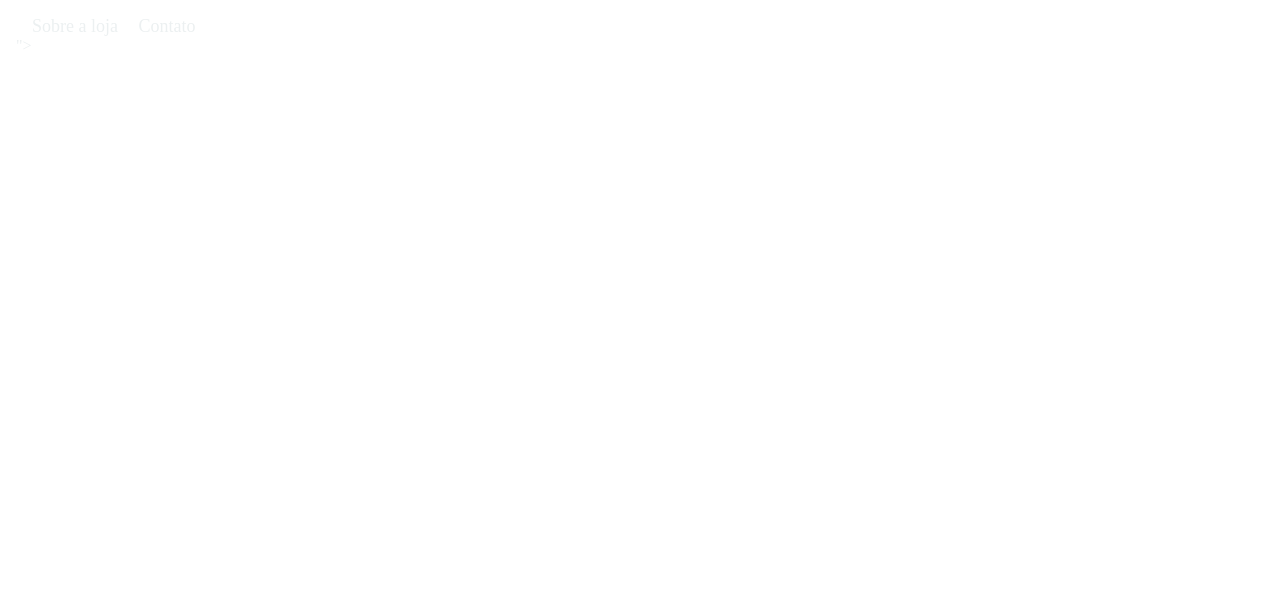
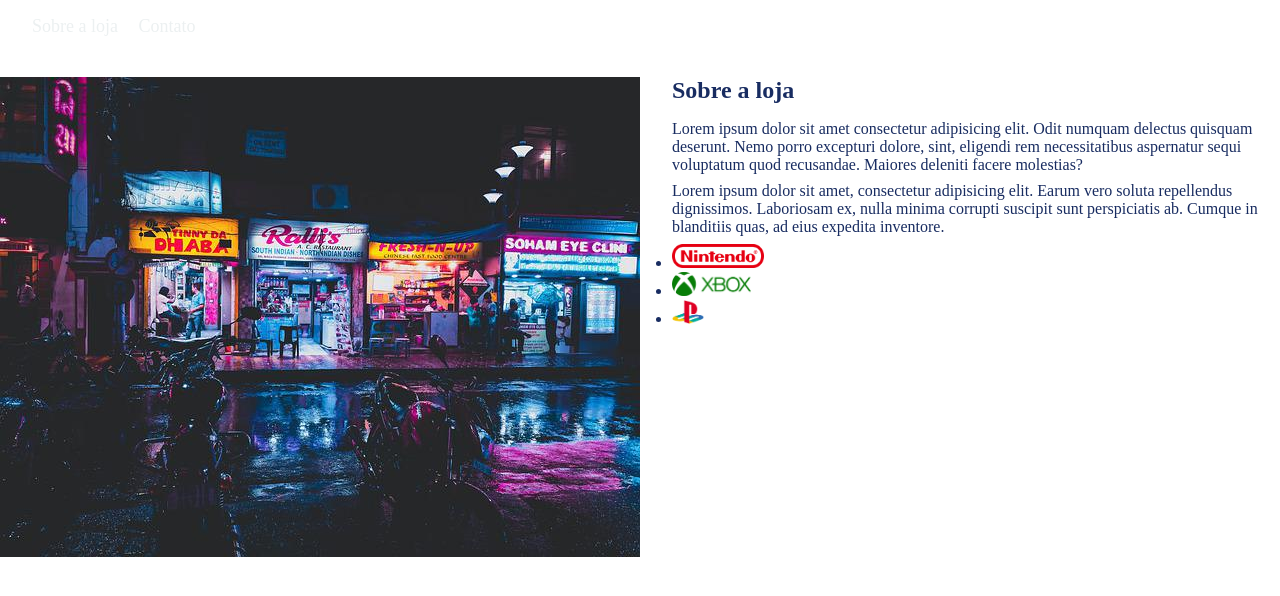
Before and after one commit to wlricardo/fullstack_ebac, a plain HTML site: page front-end/index.html in a window 1280 px wide. Drawn offline with Linux system fonts and the light colour scheme.

Commit message:
Desenvolvendo a seção Sobre da página

```diff
--- a/front-end/index.html
+++ b/front-end/index.html
@@ -21,8 +21,31 @@
                     </li>
                 </ul>
             </nav>
-        </div>">
+        </div>
     </header>
+    <section id="about">
+        <div class="container">
+            <img class="store-front" src="./images/loja.jpg" alt="Fachada da loja Games Shop" />
+            <div>
+                <h2>Sobre a loja</h2>
+                <p>
+                    Lorem ipsum dolor sit amet consectetur adipisicing elit. Odit numquam delectus quisquam deserunt.
+                    Nemo porro excepturi dolore, sint, eligendi rem necessitatibus aspernatur sequi voluptatum quod
+                    recusandae. Maiores deleniti facere molestias?
+                </p>
+                <p>
+                    Lorem ipsum dolor sit amet, consectetur adipisicing elit. Earum vero soluta repellendus dignissimos.
+                    Laboriosam ex, nulla minima corrupti suscipit sunt perspiciatis ab. Cumque in blanditiis quas, ad
+                    eius expedita inventore.
+                </p>
+                <ul class="brands-list">
+                    <li><img src="images/nintendo.png" alt="Nintendo"></li>
+                    <li><img src="images/xbox.png" alt="Xbox"></li>
+                    <li><img src="images/playstation.png" alt="Playstarion"></li>
+                </ul>
+            </div>
+        </div>
+    </section>
 </body>
 
 </html>
--- a/front-end/styles.css
+++ b/front-end/styles.css
@@ -22,7 +22,8 @@
 
 header nav li a {
     color: #ecf0f1;
-    text-decoration: none; /* Remove o underline dos links */
+    text-decoration: none;
+    /* Remove o underline dos links */
 }
 
 /* ESTILO 3 : Estilização da classe container */
@@ -33,8 +34,41 @@
 }
 
 /* ESTILO 4 : Sobrescreve o CSS do container dentro deo header */
-header .container {
-    display: flex; /* Os itens do cabeçalho ficam lado a lado */
+header .container,
+section .container {
+    display: flex;
+    /* Os itens do cabeçalho ficam lado a lado */
     align-items: center;
     justify-content: space-between;
 }
+
+/* ESTILO 5 : Altura das logos */
+.brands-list img {
+    height: 24px;
+}
+
+/* ESTILO 6 : */
+section .container {
+    align-items: flex-start;
+}
+
+section {
+    padding: 24px 0;
+}
+
+section h2 {
+    margin-bottom: 16px;
+}
+
+section {
+    color: #182c61;
+}
+
+section p {
+    margin-bottom: 8px;
+}
+
+/* ESTILO 7 : */
+.store-front {
+    margin-right: 32px;
+}
```
Also changed, not shown: front-end/images/facebook.png (added), front-end/images/instagram.png (added), front-end/images/loja.jpg (added), front-end/images/nintendo.png (added), front-end/images/playstation.png (added), front-end/images/xbox.png (added), front-end/images/youtube.png (added).
